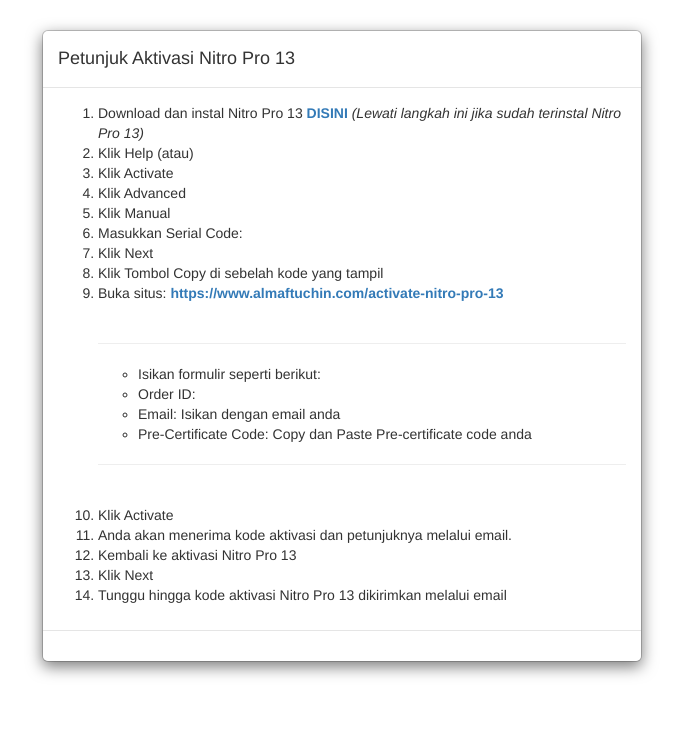
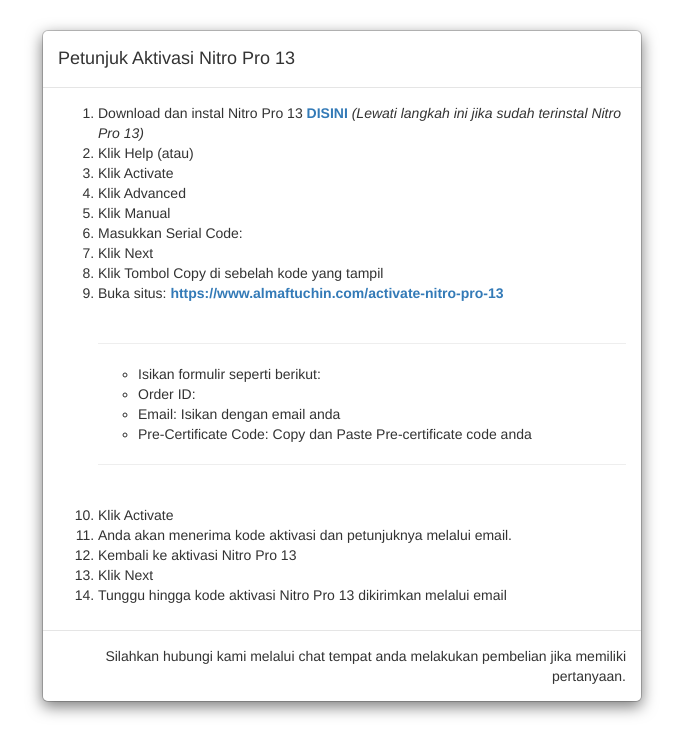
Before and after one commit to Almaftuchin-Inc/guide.almaftuchin.com, a plain HTML site: page nitropro13/id/tes.html in a window 1280 px wide. Shown: the whole page, without its empty margins (298-981 px from the left). Drawn offline with nearby package versions, Linux system fonts and the light colour scheme.

Commit message:
Update tes.html

```diff
--- a/nitropro13/id/tes.html
+++ b/nitropro13/id/tes.html
@@ -49,6 +49,7 @@
   </ol>
         </div>
         <div class="modal-footer">
+          Silahkan hubungi kami melalui chat tempat anda melakukan pembelian jika memiliki pertanyaan.
         </div>
       </div>
 
```
